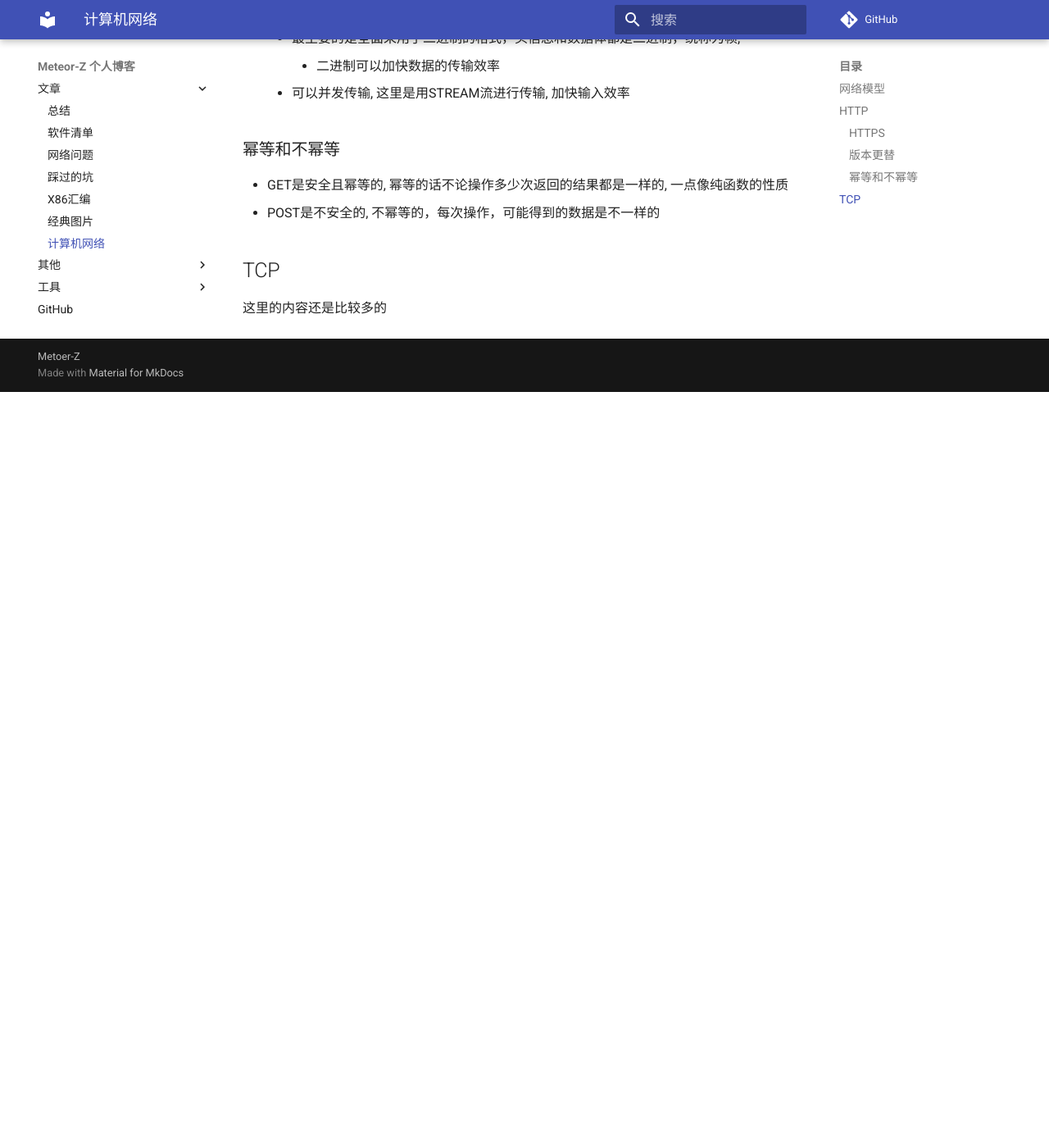
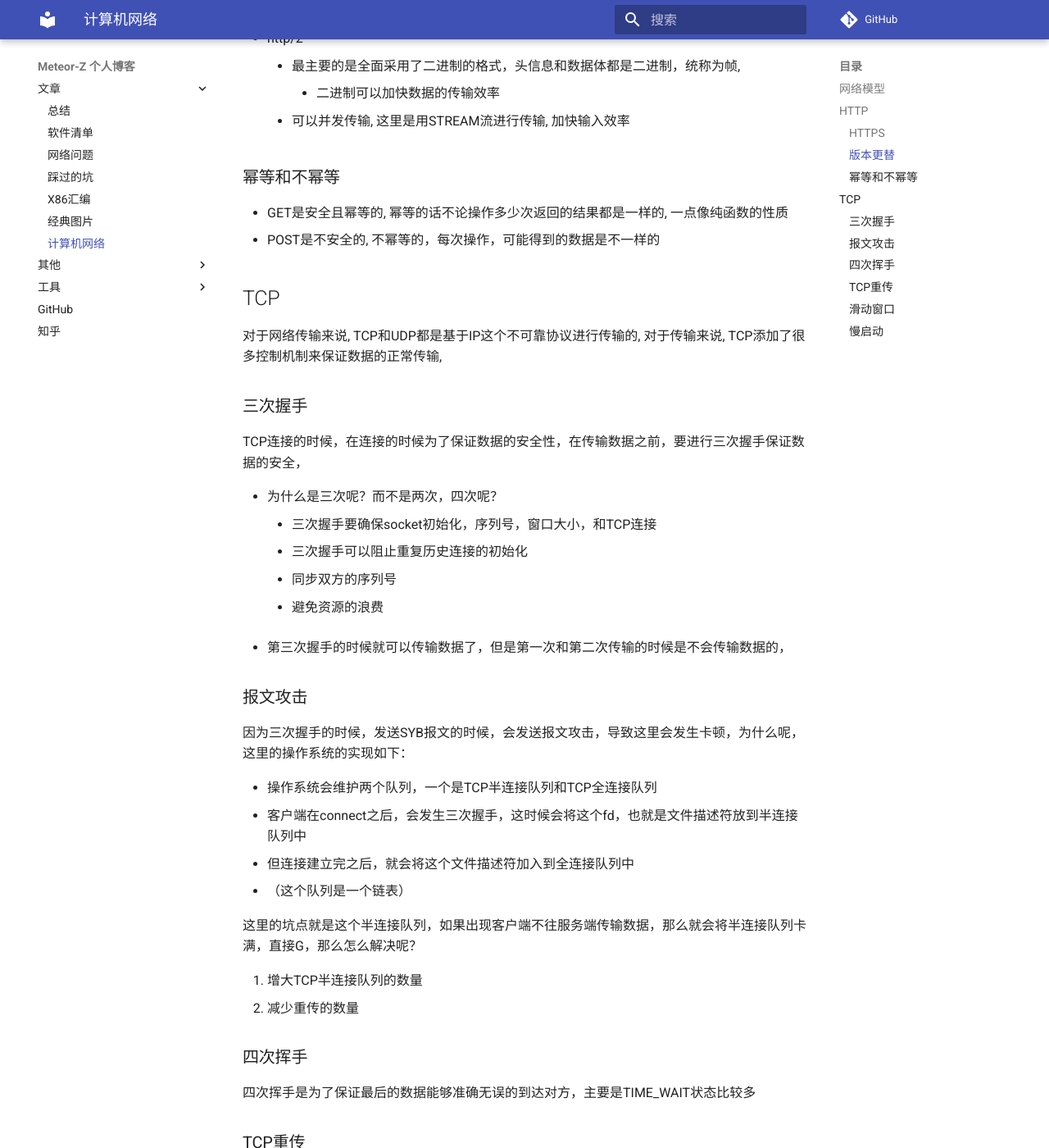
Before and after one commit to Meteor-Z/Meteor-Z.github.io, an MkDocs documentation site: the page built from docs/network.md, in a window 1280 px wide and 1400 px high, scrolled down 1368 px. Shown: the whole window at 82% size. Built offline with MkDocs 1.6.1 and Material for MkDocs 9.7.7, drawn with Linux system fonts in a browser that asks for light colours; comment, search, counter and statistics services are not loaded; before the commit the page ends 1846 px from its top, so only the background shows below that; some of the changed text lies outside the part shown.

Commit message:
更新面试和网络文章

```diff
--- a/docs/network.md
+++ b/docs/network.md
@@ -1,6 +1,7 @@
 # 计算机网络
 
-这些是我的总结，面试的时候，我的计算机网络知识不是很好，在这个闲暇之余，整理一下这个笔记
+- 这些是我的总结，面试的时候，我的计算机网络知识不是很好，在这个闲暇之余，整理一下这个笔记
+- 哎，主要是计算机网络在我用到的地方，确实不是很多，所以很多都没背，哎
 
 ## 网络模型
 
@@ -46,4 +47,47 @@
 
 ## TCP
 
-这里的内容还是比较多的
+对于网络传输来说, TCP和UDP都是基于IP这个不可靠协议进行传输的, 对于传输来说, TCP添加了很多控制机制来保证数据的正常传输,
+
+### 三次握手
+
+TCP连接的时候，在连接的时候为了保证数据的安全性，在传输数据之前，要进行三次握手保证数据的安全，
+
+- 为什么是三次呢？而不是两次，四次呢？
+  - 三次握手要确保socket初始化，序列号，窗口大小，和TCP连接
+  - 三次握手可以阻止重复历史连接的初始化
+  - 同步双方的序列号
+  - 避免资源的浪费
+
+- 第三次握手的时候就可以传输数据了，但是第一次和第二次传输的时候是不会传输数据的，
+
+### 报文攻击
+
+因为三次握手的时候，发送SYB报文的时候，会发送报文攻击，导致这里会发生卡顿，为什么呢，这里的操作系统的实现如下：
+
+- 操作系统会维护两个队列，一个是TCP半连接队列和TCP全连接队列
+- 客户端在connect之后，会发生三次握手，这时候会将这个fd，也就是文件描述符放到半连接队列中
+- 但连接建立完之后，就会将这个文件描述符加入到全连接队列中
+- （这个队列是一个链表）
+
+这里的坑点就是这个半连接队列，如果出现客户端不往服务端传输数据，那么就会将半连接队列卡满，直接G，那么怎么解决呢？
+
+1. 增大TCP半连接队列的数量
+2. 减少重传的数量
+
+### 四次挥手
+
+四次挥手是为了保证最后的数据能够准确无误的到达对方，主要是TIME_WAIT状态比较多
+
+### TCP重传
+
+数据一次发送可能发送丢失，那么就需要重新传送，
+
+### 滑动窗口
+
+- 因为数据传输，不是一个一个数据一个个传输的，在传输的时候，会限定一个窗口的范围，当在这个范围内时候，数据会进行传输，左窗口在保证全面输出到对面的时候，才会向右移动，右窗口会往右边移动，等到数据全部传到对岸的时候，才会表明数据的正确
+- 在窗口的中间，有的数据可能已经发送到达，但是有些数据并没有发送到，这时候可能有快速重传，有的是并发传输，
+
+### 慢启动
+
+提高并发量的时候，慢慢的启动数据，1 2 4 8 这样达到临界区，如果达到拥塞，那么就会变成 1 2 4 8 9 10 11 12 这样增加
--- a/mkdocs.yml
+++ b/mkdocs.yml
@@ -17,6 +17,7 @@
     - interview.md
     - client_bible.md
     - web_build.md
+    - 实习有感: practice_feel.md
   - 工具:
     - git: git.md
   - GitHub: https://github.com/Meteor-Z
```
Also changed, not shown: docs/practice_feel.md (added, +9 -0 lines).
